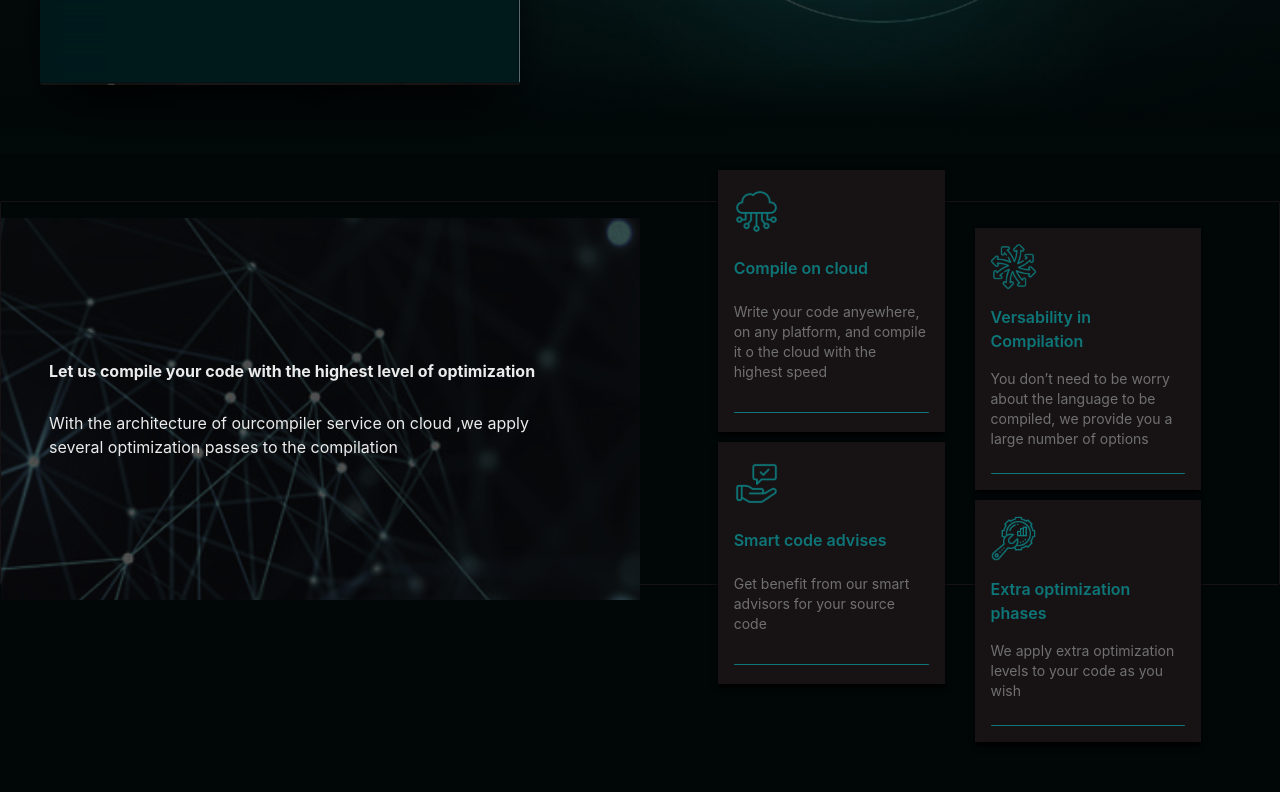
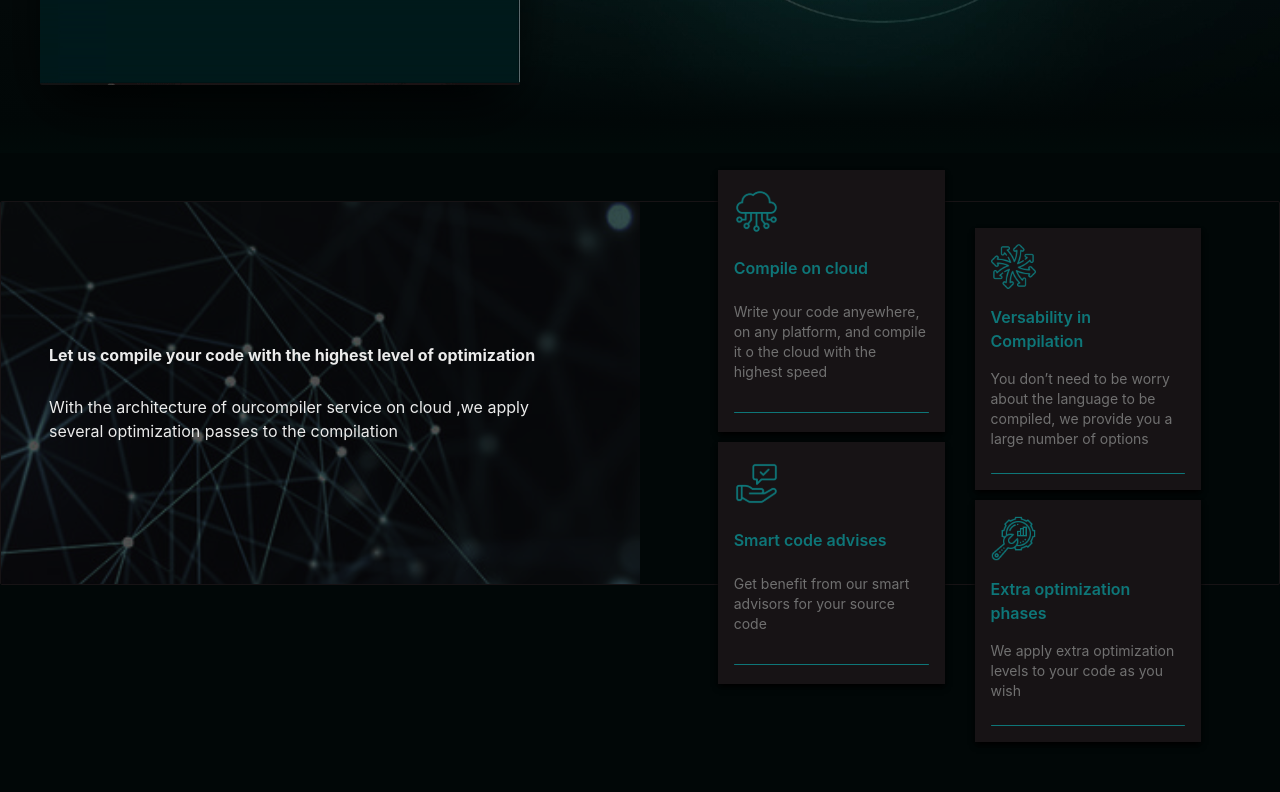
Before and after one commit to SmartCompiler/caas-website, a Next.js app: page / in a window 1280 px wide. Shown: the part 487-1279 px from the top of the page. Built offline with nearby package versions, Linux system fonts and the light colour scheme; grey boxes are pictures that could not be loaded.

Commit message:
[DEBUG]: height of background in Feature section and z-index for modal

```diff
--- a/components/Features/index.tsx
+++ b/components/Features/index.tsx
@@ -32,7 +32,7 @@ export default function Features() {
 })
   return (
     <FeatureWrapper id={sectionsTitle[0]} className='container flex flex-col-reverse md:flex-row rounded-sm mx-auto border-1 border-gray overflow-visible h-auto md:h-96 mb-0 md:mb-64 lg:mb-48 xl:mb-36'>
-        <FeaturesDescWrapper className='h-full w-full mt-4 py-36 md:py-0 md:w-1/2 flex flex-col items-start justify-center px-4 md:px-12'>
+        <FeaturesDescWrapper className='h-full w-full py-36 md:py-0 md:w-1/2 flex flex-col items-start justify-center px-4 md:px-12'>
             <div className='text-xl md:text-base font-bold w-full md:w-11/12 mb-7'>{ StaticMessges.features.title }</div>
             <div className='w-11/12'>{ StaticMessges.features.description }</div>
         </FeaturesDescWrapper>
--- a/components/InstallModal/style.tsx
+++ b/components/InstallModal/style.tsx
@@ -9,7 +9,7 @@ width: 100vw;
 position: fixed;
 top: 0;
 left: 0;
-z-index: 10;
+z-index: 50;
 background: #02161396;
 justify-content: center;
 align-items: center;
```
